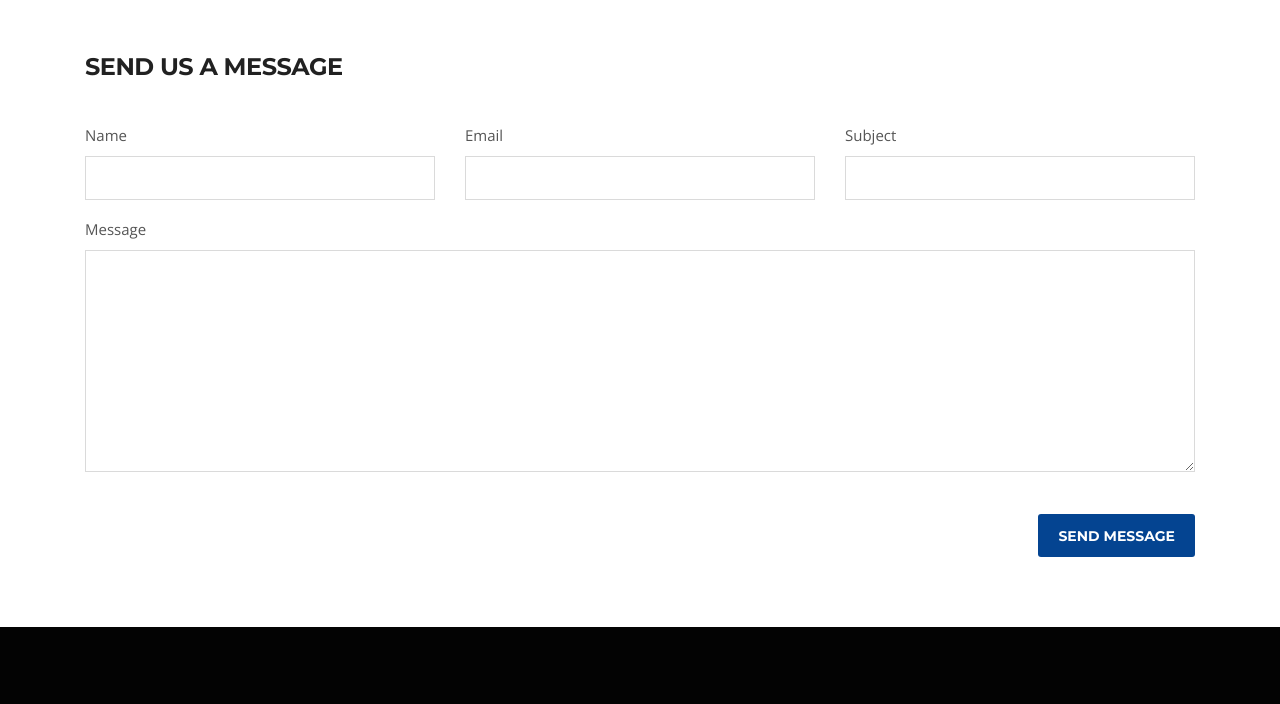
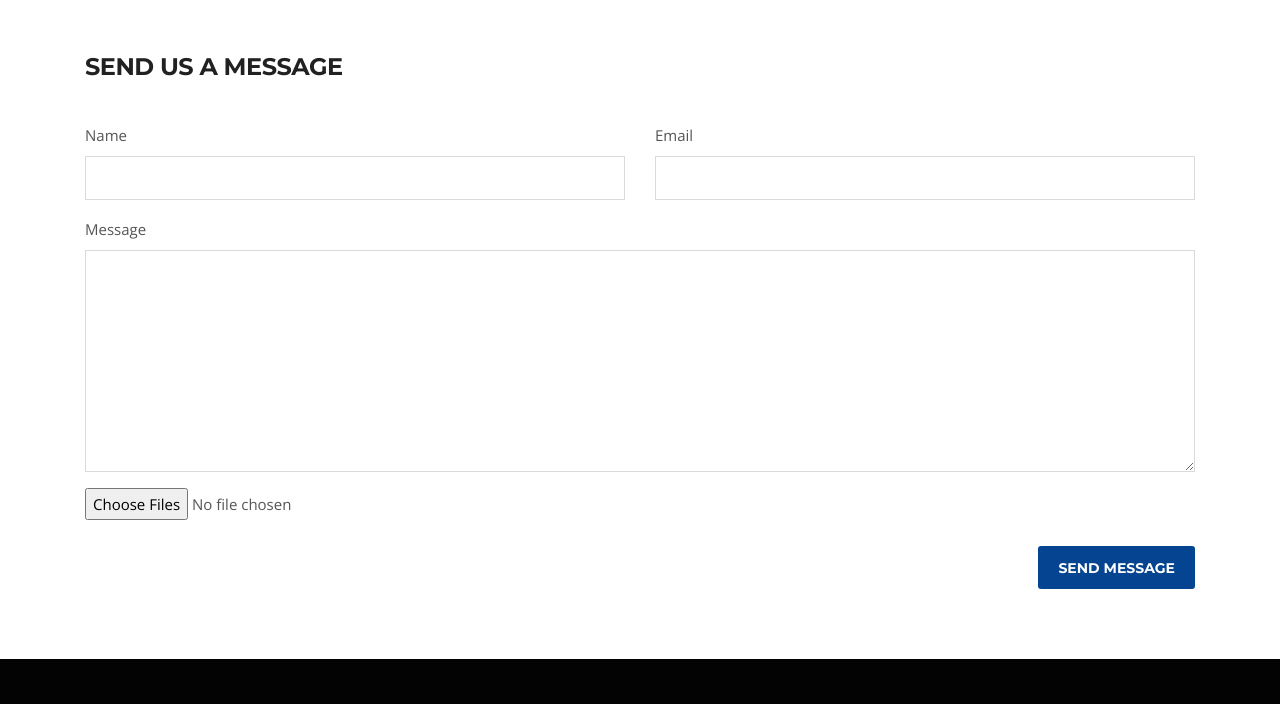
Before and after one commit to steven-mh/hamlin-electric, a plain HTML site: page contact.html in a window 1280 px wide. Shown: the part 754-1458 px from the top of the page. Drawn offline with nearby package versions, Linux system fonts and the light colour scheme.

Commit message:
contact form test

```diff
--- a/contact.html
+++ b/contact.html
@@ -194,12 +194,17 @@
 					<div class="row">
 						<div class="col-md-12">
 							<h3 class="column-title">Send Us A Message</h3>
-							<!-- contact form works with formspree.io  -->
-							<!-- contact form activation doc: https://docs.themefisher.com/constra/contact-form/ -->
-							<form id="contact-form" action="#" method="post" role="form">
+							<form
+								id="contact-form"
+								action="https://formsubmit.co/athrapy@gmail.com"
+								method="POST"
+								enctype="multipart/form-data"
+								role="form"
+							>
+								<input type="hidden" name="_subject" value="Hamlin Electric - Contact Form" />
 								<div class="error-container"></div>
 								<div class="row">
-									<div class="col-md-4">
+									<div class="col-md-6">
 										<div class="form-group">
 											<label>Name</label>
 											<input
@@ -212,7 +217,7 @@
 											/>
 										</div>
 									</div>
-									<div class="col-md-4">
+									<div class="col-md-6">
 										<div class="form-group">
 											<label>Email</label>
 											<input
@@ -225,19 +230,9 @@
 											/>
 										</div>
 									</div>
-									<div class="col-md-4">
-										<div class="form-group">
-											<label>Subject</label>
-											<input
-												class="form-control form-control-subject"
-												name="subject"
-												id="subject"
-												placeholder=""
-												required
-											/>
 								</div>
-									</div>
-								</div>
+								<div class="row">
+									<div class="col-lg-12">
 										<div class="form-group">
 											<label>Message</label>
 											<textarea
@@ -249,6 +244,10 @@
 												required
 											></textarea>
 										</div>
+										<input type="file" name="attachment" accept="image/png, image/jpeg" multiple />
+									</div>
+								</div>
+								<input type="text" name="_honey" style="display: none" />
 								<div class="text-right">
 									<br />
 									<button class="btn btn-primary solid blank" type="submit">Send Message</button>
```
Lines whose indentation alone changed are shown as unchanged.
